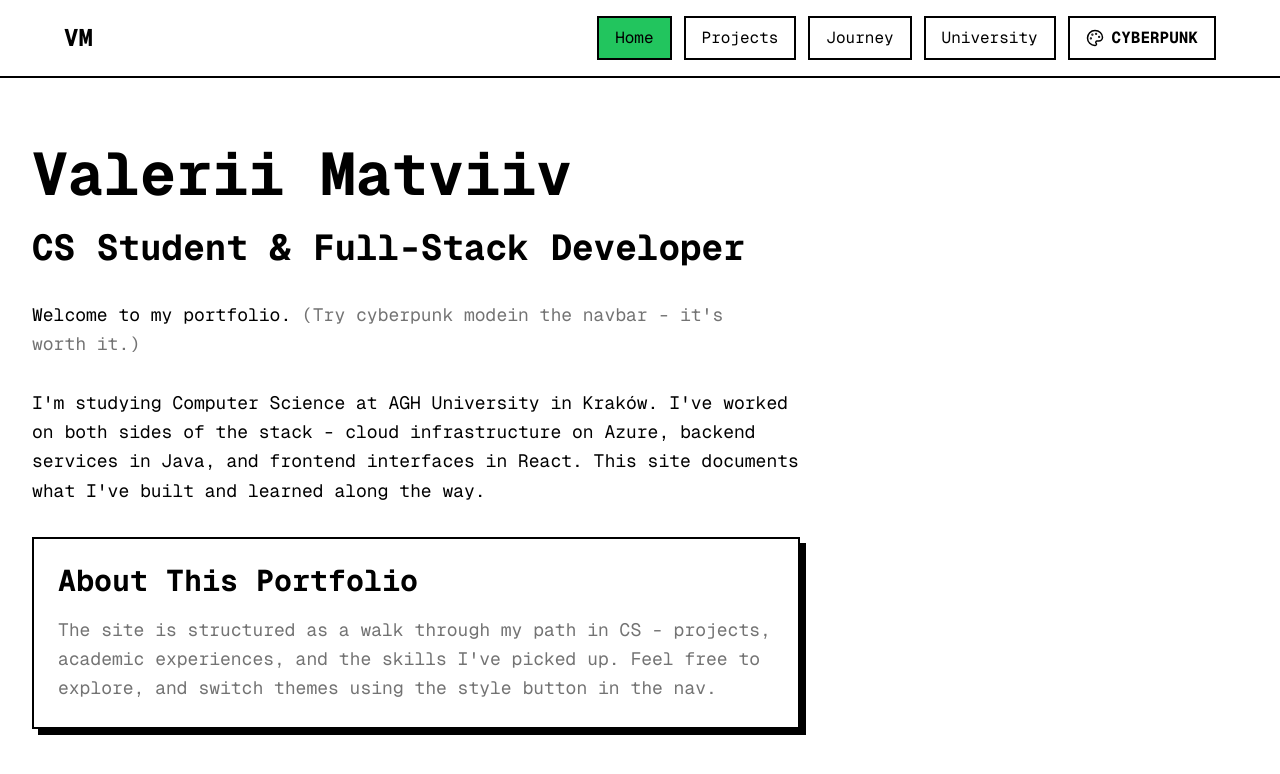
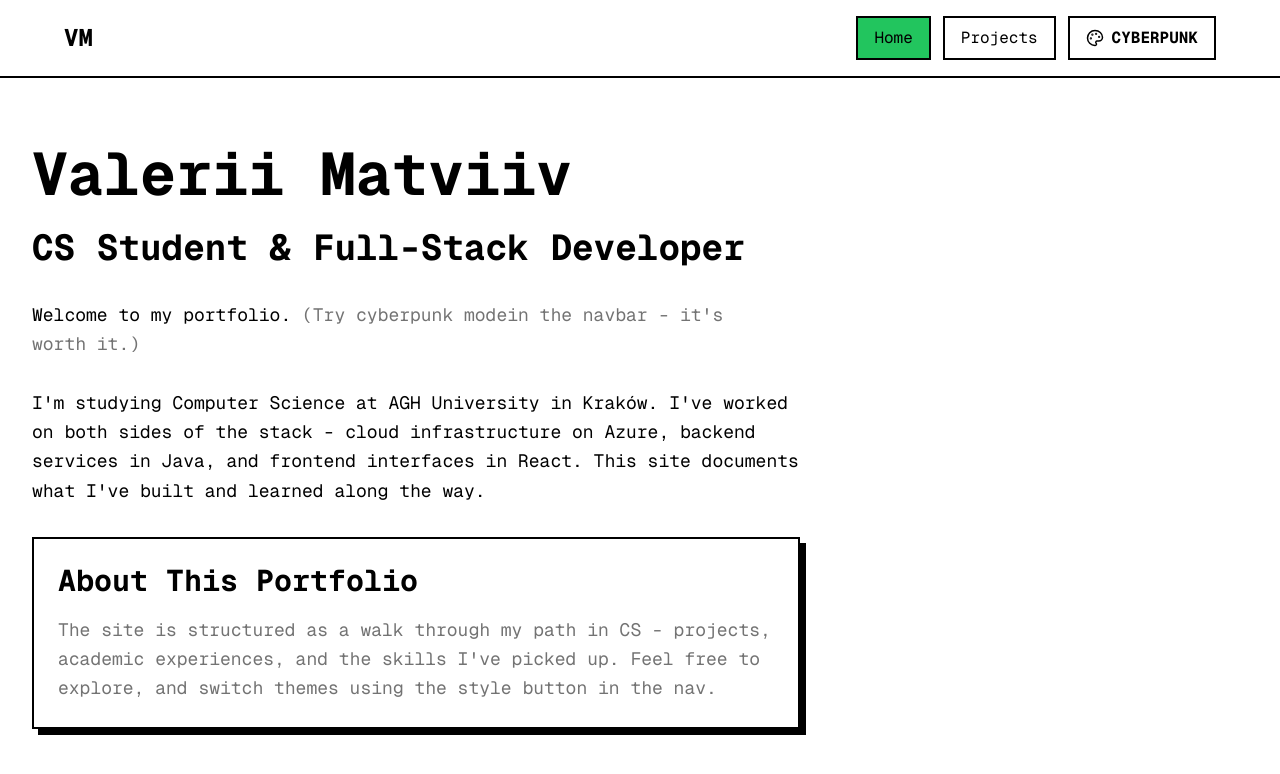
Before and after one commit to valmtv/portfolio, a Next.js app: page / in a window 1280 px wide. Shown: the top 774 px of the page. Built offline with nearby package versions, Linux system fonts and the light colour scheme.

Commit message:
Temp comment out comming soon pages

```diff
--- a/src/components/layout/navbar.tsx
+++ b/src/components/layout/navbar.tsx
@@ -12,8 +12,8 @@ import { Menu, X, Palette } from "lucide-react"
 const navItems = [
   { href: "/", label: "Home" },
   { href: "/projects", label: "Projects" },
-  { href: "/journey", label: "Journey" },
-  { href: "/university", label: "University" },
+ // { href: "/journey", label: "Journey" },
+ // { href: "/university", label: "University" },
 ] as const
 
 const OTHER_THEME: Record<ThemeType, ThemeType> = {
```
